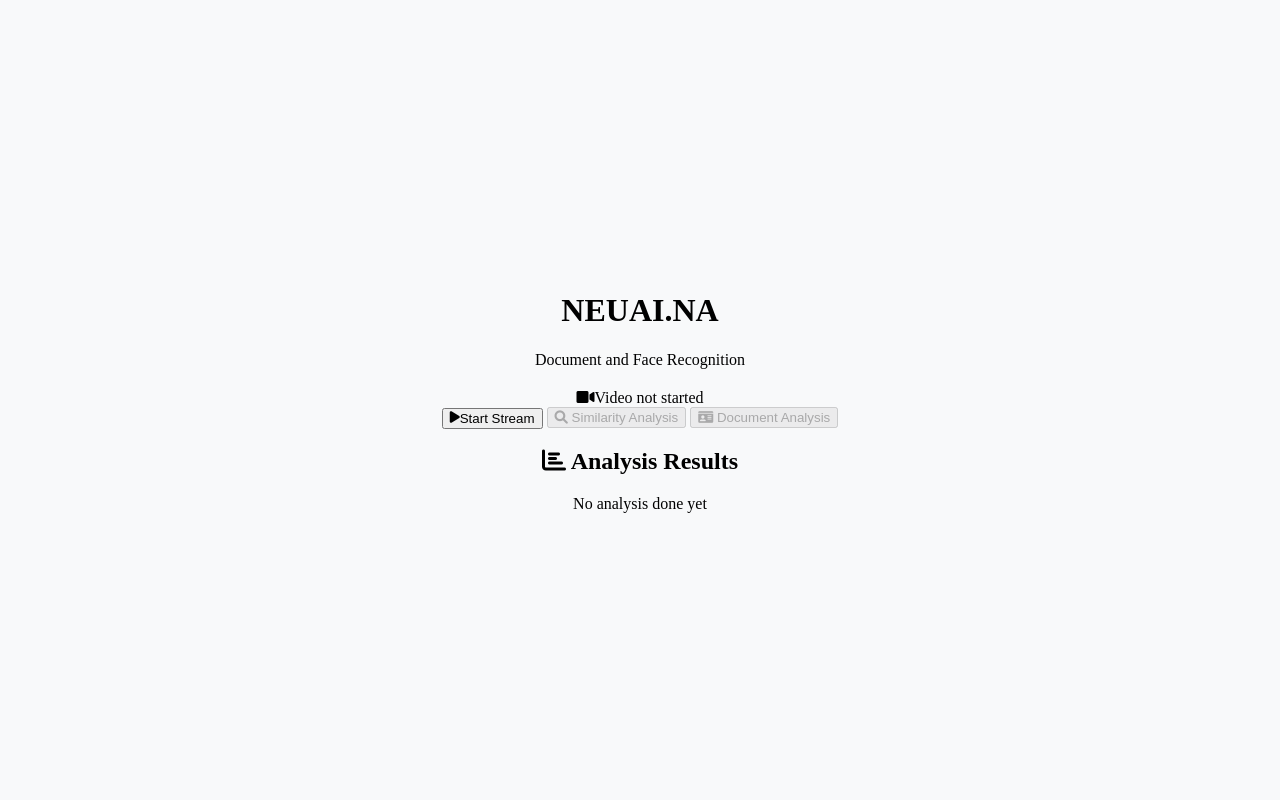
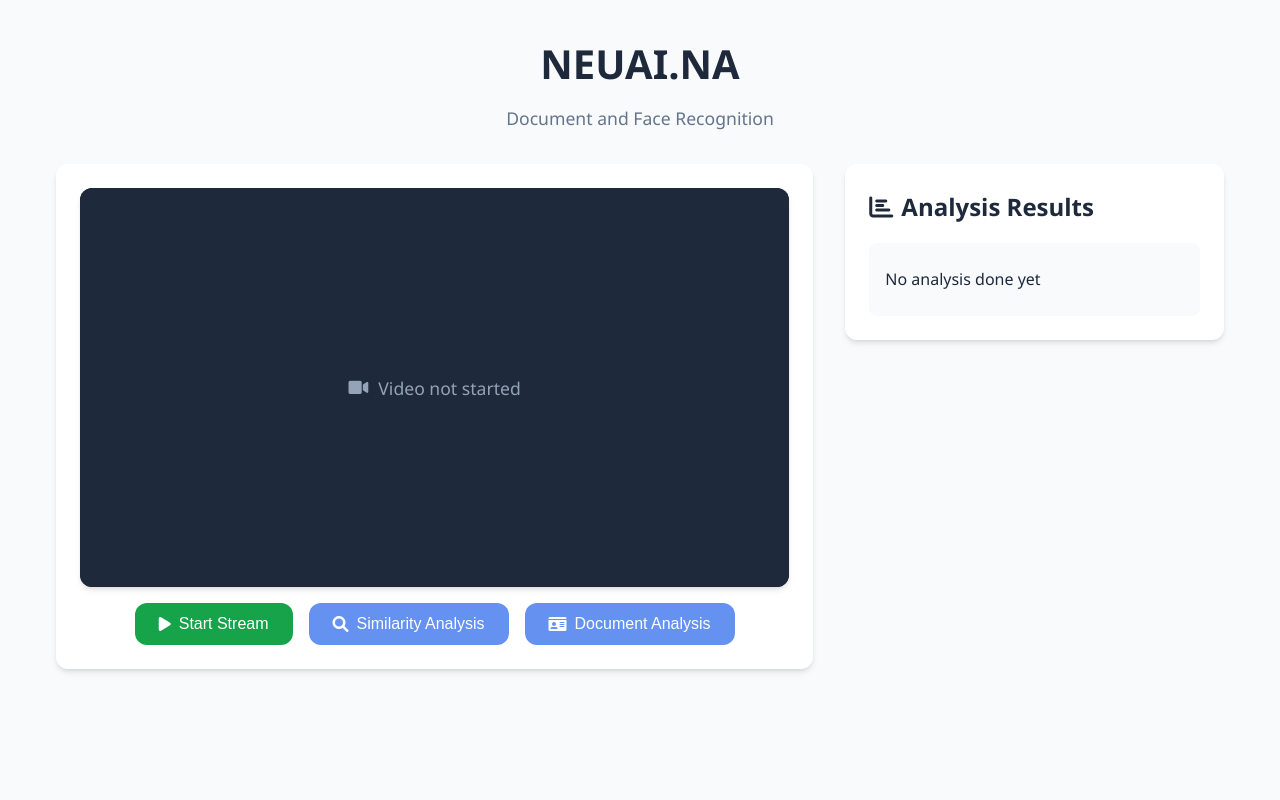
Before and after one commit to OlguD/NEUAI.NA, a Flask app: page / in a window 1280 px wide. Run offline with Flask 3, Linux system fonts and the light colour scheme.

Commit message:
UI update

```diff
--- a/static/css/style.css
+++ b/static/css/style.css
@@ -1,32 +1,213 @@
+:root {
+    --primary-color: #2563eb;
+    --secondary-color: #1e40af;
+    --success-color: #16a34a;
+    --danger-color: #dc2626;
+    --background-color: #f8fafc;
+    --card-background: #ffffff;
+    --text-color: #1e293b;
+    --border-radius: 12px;
+    --shadow: 0 4px 6px -1px rgb(0 0 0 / 0.1), 0 2px 4px -2px rgb(0 0 0 / 0.1);
+}
+
+* {
+    margin: 0;
+    padding: 0;
+    box-sizing: border-box;
+}
+
 body {
-    background-color: #f8f9fa;
+    font-family: 'Segoe UI', system-ui, -apple-system, sans-serif;
+    background-color: var(--background-color);
+    color: var(--text-color);
+    line-height: 1.6;
+    min-height: 100vh;
+    padding: 2rem 0;
+}
+
+.container {
+    max-width: 1200px;
+    margin: 0 auto;
+    padding: 0 1rem;
+}
+
+.header {
+    text-align: center;
+    margin-bottom: 2rem;
+    padding: 0 1rem;
+}
+
+.header h1 {
+    font-size: 2.5rem;
+    color: var(--text-color);
+    margin-bottom: 0.5rem;
+}
+
+.header p {
+    color: #64748b;
+    font-size: 1.1rem;
+}
+
+.main-content {
+    display: grid;
+    grid-template-columns: 2fr 1fr;
+    gap: 2rem;
+    align-items: start;
+}
+
+.video-section {
+    background: var(--card-background);
+    padding: 1.5rem;
+    border-radius: var(--border-radius);
+    box-shadow: var(--shadow);
+}
+
+.video-container {
+    aspect-ratio: 16/9;
+    position: relative;
+    overflow: hidden;
+    border-radius: var(--border-radius);
+    background: #0f172a;
+    margin-bottom: 1rem;
+    box-shadow: 0 4px 6px -1px rgba(0, 0, 0, 0.1), 0 2px 4px -2px rgba(0, 0, 0, 0.1);
+}
+
+.placeholder-image {
+    width: 100%;
+    height: 100%;
+    background-color: #1e293b;
     display: flex;
+    align-items: center;
     justify-content: center;
+    color: #94a3b8;
+    font-size: 1.1rem;
+    gap: 10px;
+    border-radius: var(--border-radius);
+}
+
+#videoFeed {
+    width: 100%;
+    height: 100%;
+    object-fit: cover;
+    display: none;
+}
+
+.controls {
+    display: flex;
+    gap: 1rem;
+    justify-content: center;
+    margin-top: 1rem;
+}
+
+.btn {
+    padding: 0.75rem 1.5rem;
+    border: none;
+    border-radius: var(--border-radius);
+    font-size: 1rem;
+    font-weight: 500;
+    cursor: pointer;
+    transition: all 0.2s ease;
+    display: inline-flex;
     align-items: center;
-    height: 100vh;
-    margin: 0;
+    gap: 0.5rem;
+    min-width: 140px;
+    justify-content: center;
 }
-.container {
-    text-align: center;
+
+.btn:hover {
+    transform: translateY(-1px);
+    filter: brightness(110%);
 }
-.video-container {
+
+.btn:disabled {
+    opacity: 0.7;
+    cursor: not-allowed;
+    transform: none;
+}
+
+.btn-start {
+    background-color: var(--success-color);
+    color: white;
+}
+
+.btn-stop {
+    background-color: var(--danger-color);
+    color: white;
+}
+
+.btn-analyze {
+    background-color: var(--primary-color);
+    color: white;
+}
+
+.results-section {
+    background: var(--card-background);
+    padding: 1.5rem;
+    border-radius: var(--border-radius);
+    box-shadow: var(--shadow);
+    height: fit-content;
+}
+
+.results-section h2 {
+    font-size: 1.5rem;
+    margin-bottom: 1rem;
+    color: var(--text-color);
     display: flex;
-    justify-content: center;
     align-items: center;
-    flex-direction: column;
-    margin-top: 20px;
+    gap: 0.5rem;
 }
-.video-container img {
-    border: 2px solid #007bff;
-    border-radius: 10px;
+
+.result-item {
+    background: #f8fafc;
+    padding: 1rem;
+    border-radius: calc(var(--border-radius) - 4px);
+    margin-top: 1rem;
 }
-.button-container {
+
+.result-item p {
+    margin: 0.5rem 0;
     display: flex;
-    justify-content: center;
-    gap: 10px;
-    margin-top: 20px;
+    justify-content: space-between;
+    align-items: center;
 }
-#analysis-result {
-    margin-top: 20px;
-    text-align: left;
+
+.score {
+    font-weight: 600;
+    color: var(--primary-color);
+    padding: 0.25rem 0.75rem;
+    background: #e0e7ff;
+    border-radius: 999px;
 }
+
+.error-message {
+    color: var(--danger-color);
+    background: #fee2e2;
+    padding: 1rem;
+    border-radius: calc(var(--border-radius) - 4px);
+    margin-top: 1rem;
+    display: flex;
+    align-items: center;
+    gap: 0.5rem;
+}
+
+@media (max-width: 768px) {
+    .main-content {
+        grid-template-columns: 1fr;
+    }
+
+    .container {
+        margin: 1rem auto;
+    }
+
+    .header h1 {
+        font-size: 2rem;
+    }
+
+    .controls {
+        flex-wrap: wrap;
+    }
+
+    .btn {
+        width: 100%;
+    }
+}
```
